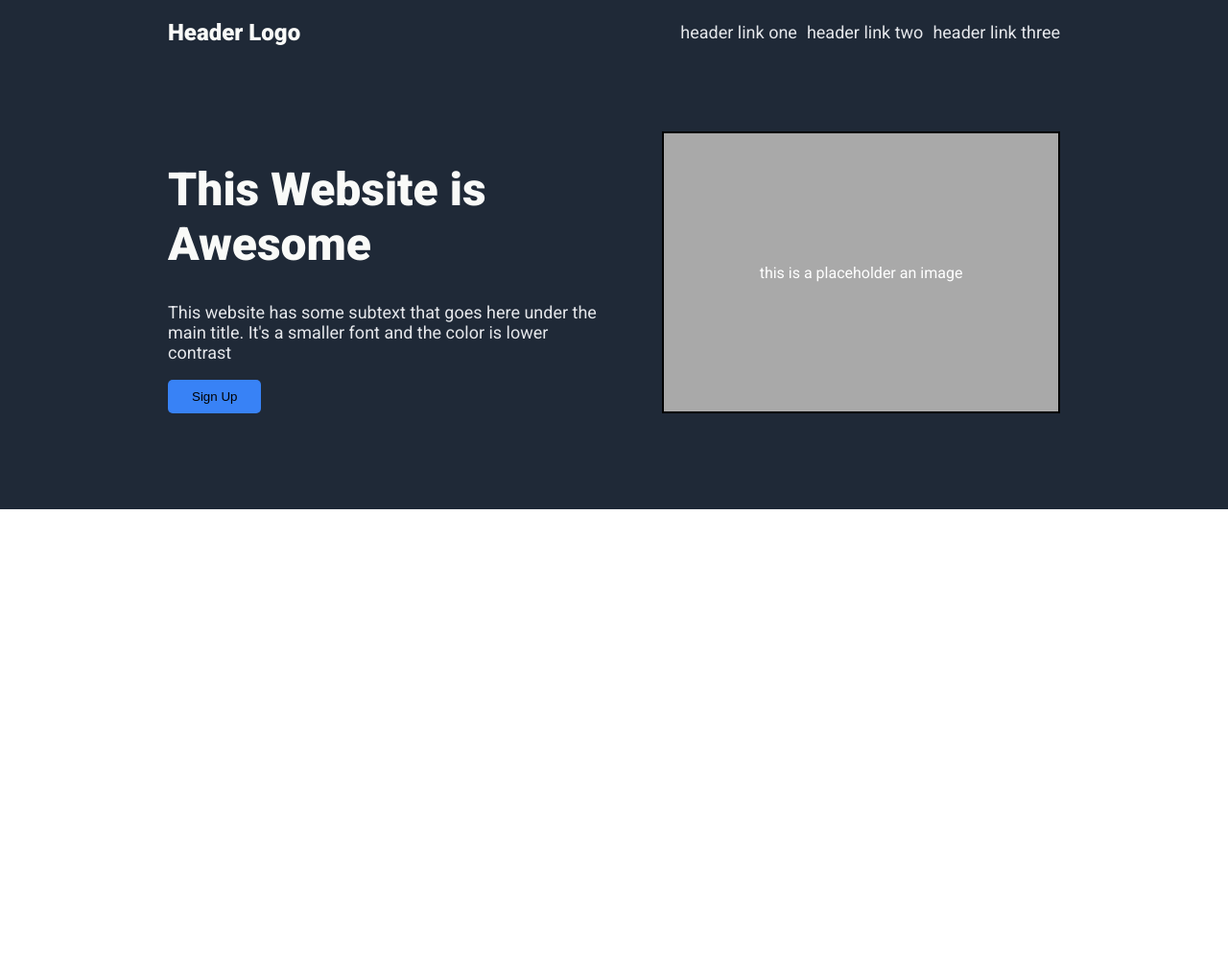
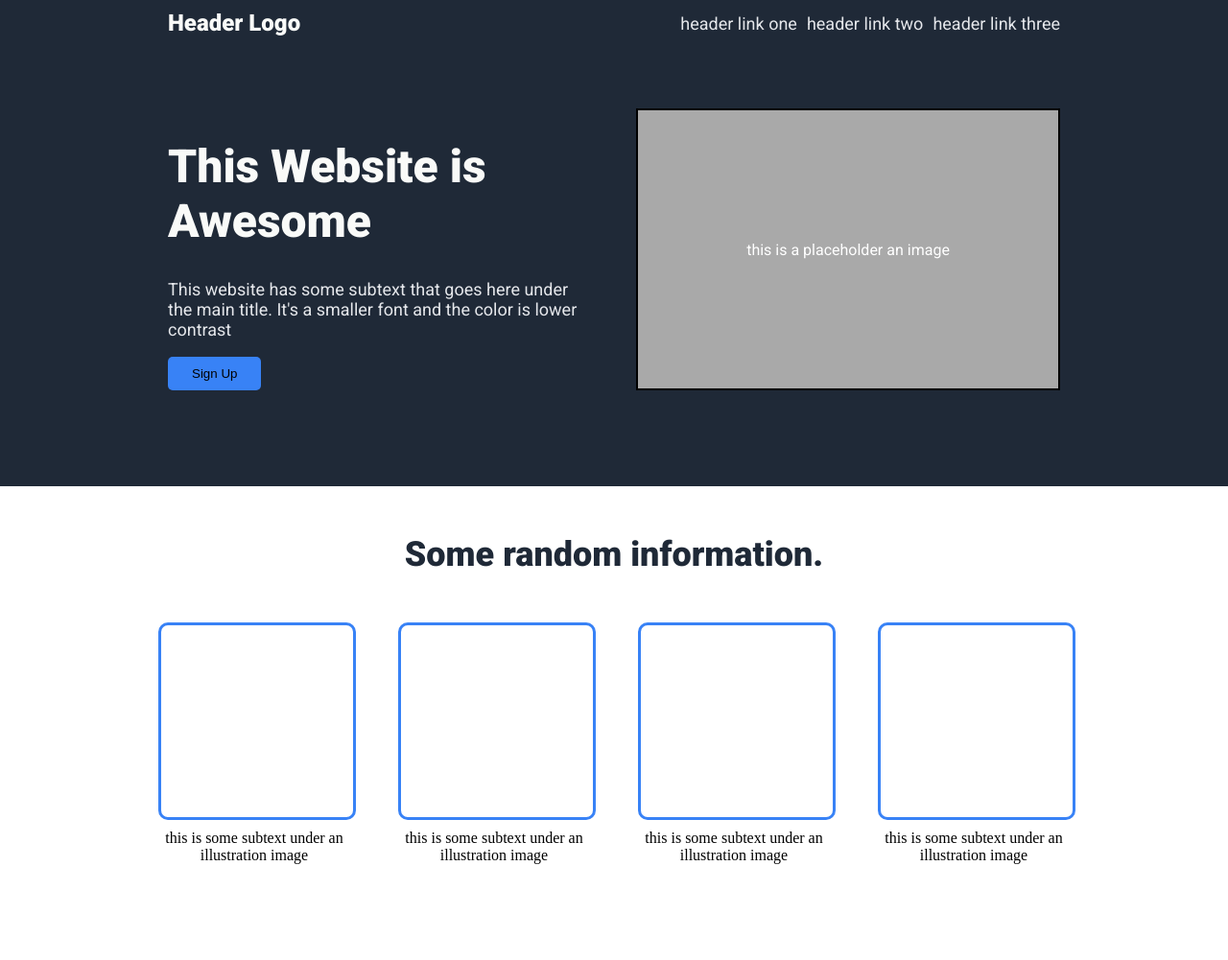
Before and after one commit to JigarSwam/landing-page, a plain HTML site: page index.html in a window 1280 px wide. Shown: the whole page at 96% size. Before the commit the page ends 800 px from the top, so only its background shows below. Drawn offline with Linux system fonts and the light colour scheme.

Commit message:
complete information section

```diff
--- a/index.html
+++ b/index.html
@@ -32,5 +32,38 @@
         <div class="image-placeholder">this is a placeholder an image</div>
       </div>
     </div>
+
+    <div class="information">
+      <div class="info-header-text">Some random information.</div>
+
+      <div class="info-boxes">
+        <div class="box-container">
+          <div class="box"></div>
+          <div class="box-text">
+            this is some subtext under an illustration image
+          </div>
+        </div>
+        <div class="box-container">
+          <div class="box"></div>
+          <div class="box-text">
+            this is some subtext under an illustration image
+          </div>
+        </div>
+        <div class="box-container">
+          <div class="box"></div>
+          <div class="box-text">
+            this is some subtext under an illustration image
+          </div>
+        </div>
+        <div class="box-container">
+          <div class="box"></div>
+          <div class="box-text">
+            this is some subtext under an illustration image
+          </div>
+        </div>
+      </div>
+    </div>
+
+    <div class="quote-section"></div>
   </body>
 </html>
--- a/styles.css
+++ b/styles.css
@@ -1,18 +1,19 @@
 body {
-    height: 100vh;
+    min-height: 100vh;
     margin: 0;
-    overflow: hidden;
     display: flex;
     flex-direction: column;
+}
 
-}
+/* HERO SECTION */
 
 .header {
     display: flex;
     flex-direction: column;
     background-color: #1F2937;
-    padding: 5px 175px 100px 175px;
+    padding: 10px 175px 100px 175px;
     font-family: "Roboto", serif;
+    flex: 1;
 }
 
 .top-nav {
@@ -35,7 +36,7 @@ body {
 }
 
 .hero-text {
-    max-width: 50%;
+   flex: 1;
 }
 
 .hero-main-text {
@@ -65,12 +66,15 @@ button {
     width: 45%;
     background: darkgray;
     color: white;
+    flex: 1;
 }
 
 ul {
     list-style-type: none;
     display: flex;
     gap: 10px;
+    margin: 0;
+    padding: 0;
 }
 
 a {
@@ -78,3 +82,55 @@ a {
     font-size: 18px;
     color: #E5E7EB;
 }
+
+/* INFORMATION SECTION */
+
+.information {
+    display: flex;
+    flex-direction: column;
+    align-items: center;
+    justify-content: center;
+    flex: 1;
+    background: white;
+    padding: 50px 175px 100px 175px;
+}
+
+.info-header-text {
+    font-family: "Roboto", serif;
+    font-size: 36px;
+    color: #1F2937;
+    font-weight: 900;
+    margin-bottom: 50px;
+}
+
+.info-boxes{
+    display: flex;
+    justify-content: center;
+    gap: 50px;
+    width: 100%;
+}
+
+.box-container {
+    max-width: 200px;
+    display: flex;
+    flex-direction: column;
+    text-align: center;
+}
+
+.box {
+    border: 3px solid #3882F6;
+    border-radius: 10px;
+    width: 200px;
+    height: 200px;
+    margin-bottom: 10px;
+}
+
+/* Quote Section */
+
+.quote-section {
+    display: flex;
+    flex-direction: column;
+    flex: 1;
+    background: #E5E7EB;
+
+}
```
